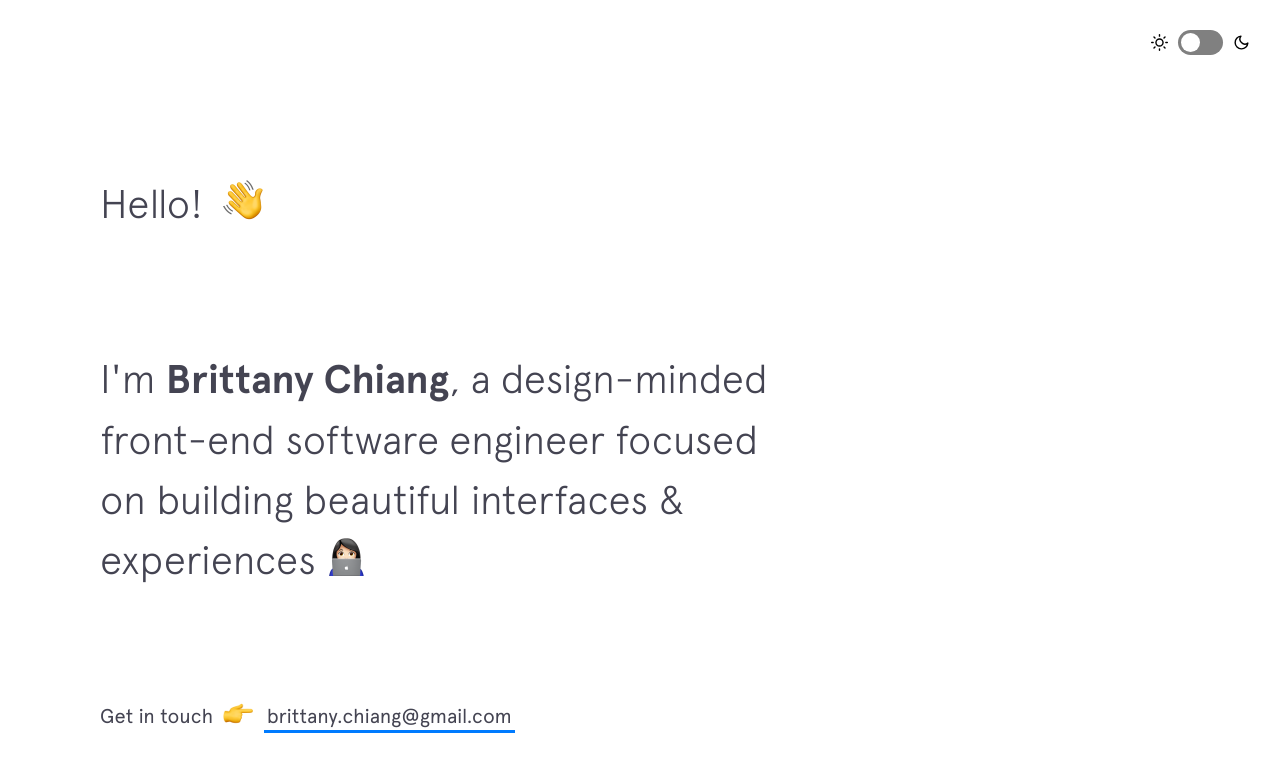
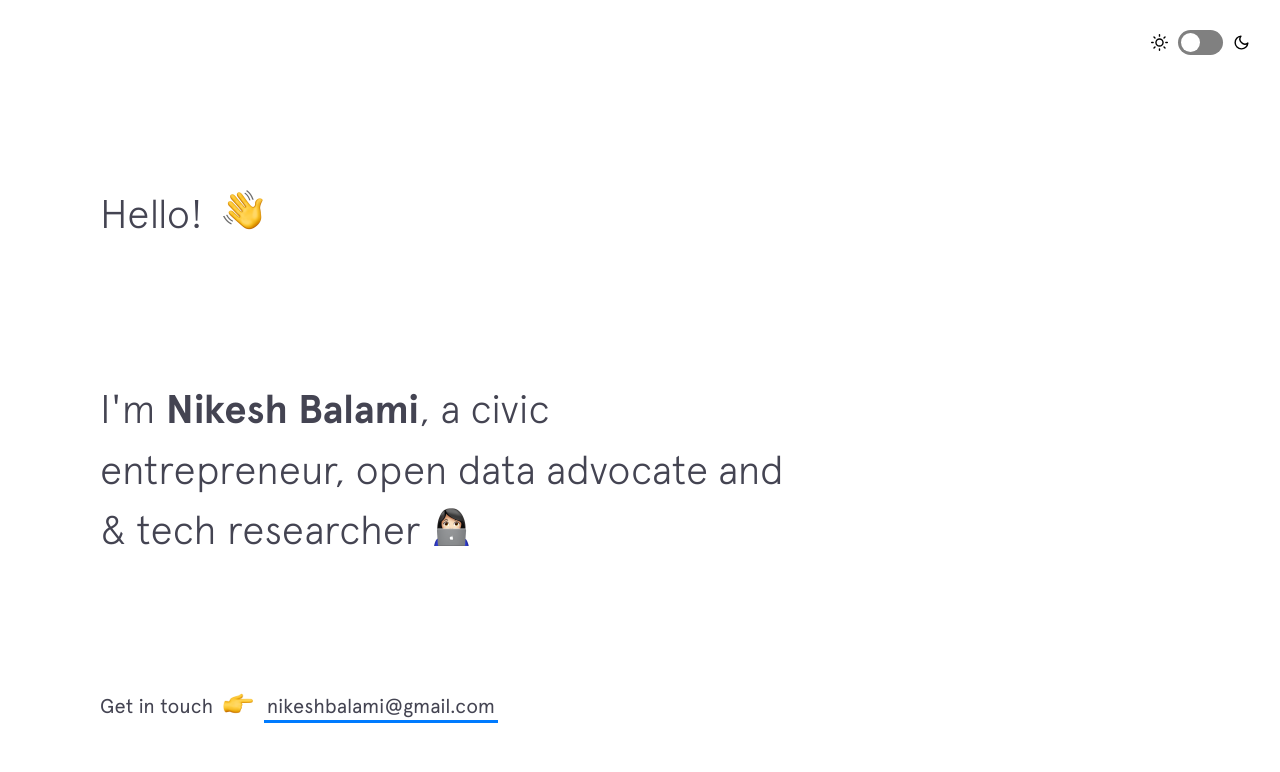
Before and after one commit to nikeshbalami/nikeshbalami.github.io, a Jekyll site: the page built from index.html, in a window 1280 px wide and 900 px high. Shown: the top 772 px of the window. Built offline with Jekyll 4.4.1, drawn with Linux system fonts in a browser that asks for light colours; nearby versions of some CDN libraries.

Commit message:
intro update

```diff
--- a/_includes/intro.html
+++ b/_includes/intro.html
@@ -4,7 +4,7 @@
   </h1>
 
   <h2 class="intro__tagline">I'm
-    <span class="name">Brittany Chiang</span>, a design-minded front-end software engineer focused on building beautiful interfaces &amp; experiences
+    <span class="name">Nikesh Balami</span>, a civic entrepreneur, open data advocate and &amp; tech researcher
     <span class="emoji technologist"></span>
   </h2>
 
@@ -12,7 +12,7 @@
     <span>Get in touch </span>
     <span class="emoji pointer"></span>
     <span>
-      <a href="mailto:brittany.chiang@gmail.com" target="_blank" class="highlight-link">brittany.chiang@gmail.com</a>
+      <a href="mailto:nikeshbalami@gmail.com" target="_blank" class="highlight-link">nikeshbalami@gmail.com</a>
     </span>
   </h3>
 </header>
```
